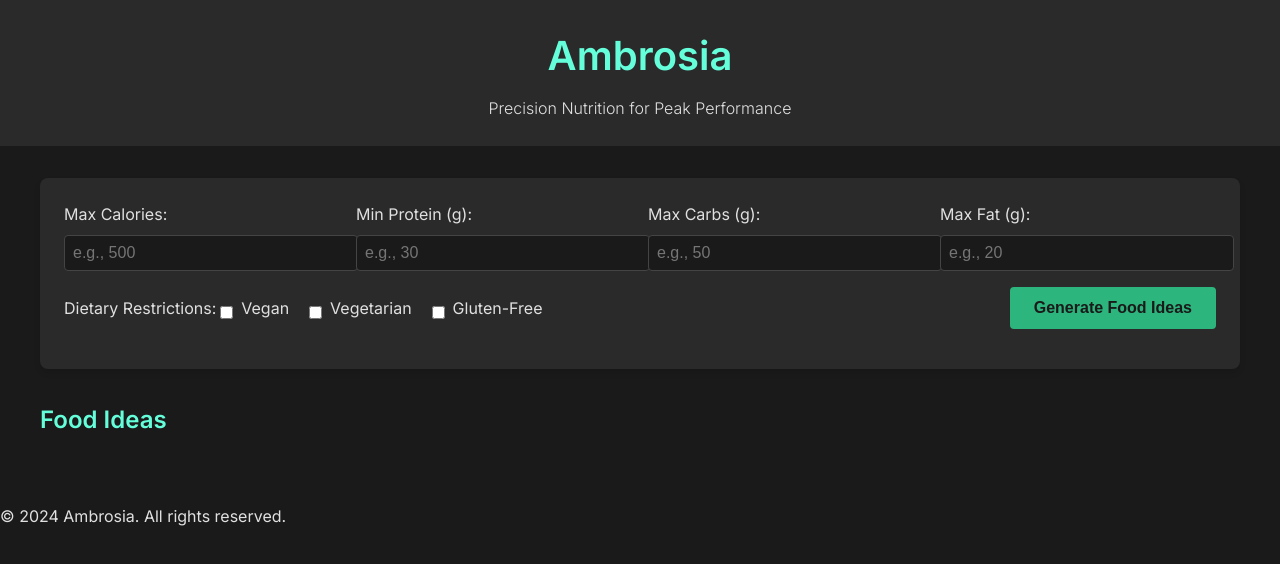
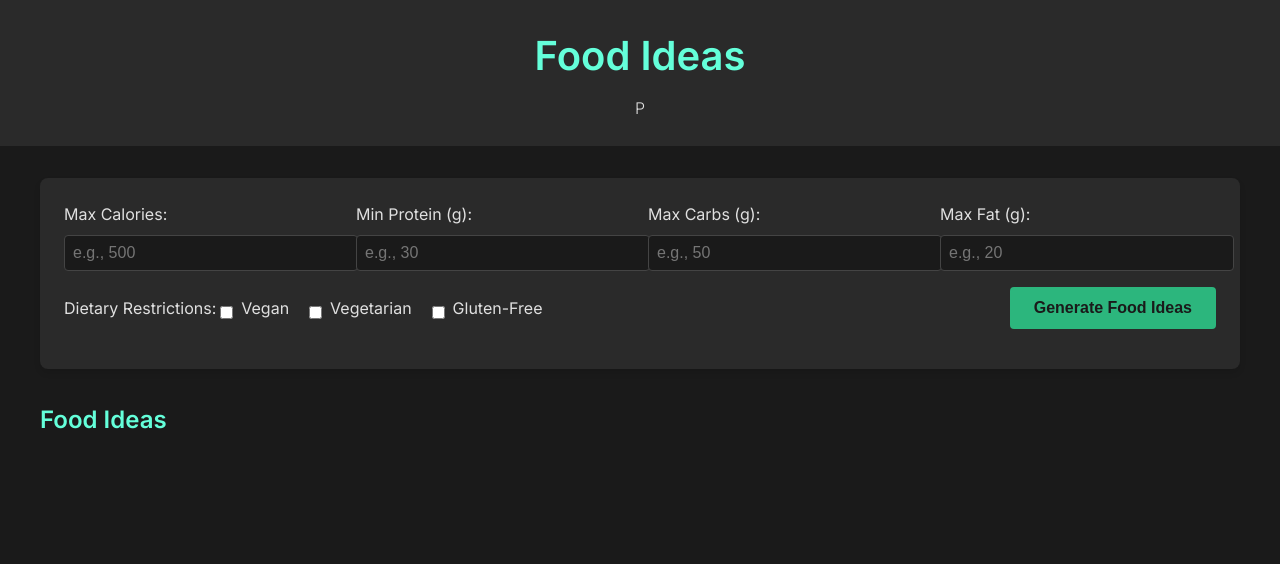
Before and after one commit to desai2424/foodapp, a plain HTML site: page index.html in a window 1280 px wide. Drawn offline with Linux system fonts and the light colour scheme.

Commit message:
Update index.html

```diff
--- a/index.html
+++ b/index.html
@@ -3,14 +3,14 @@
 <head>
     <meta charset="UTF-8">
     <meta name="viewport" content="width=device-width, initial-scale=1.0">
-    <title>Ambrosia - Precision Nutrition</title>
+    <title>Food ideas</title>
     <link href="https://fonts.googleapis.com/css2?family=Inter:wght@300;400;600&display=swap" rel="stylesheet">
     <link rel="stylesheet" href="styles.css">
 </head>
 <body>
     <header>
-        <h1>Ambrosia</h1>
-        <p>Precision Nutrition for Peak Performance</p>
+        <h1>Food Ideas</h1>
+        <p>P</p>
     </header>
     <main>
         <section id="input-section">
@@ -55,8 +55,7 @@
             <button id="regenerate" style="display: none;">Load More Ideas</button>
         </section>
     </main>
-    <footer>
-        <p>&copy; 2024 Ambrosia. All rights reserved.</p>
+
     </footer>
     <script src="script.js"></script>
 </body>
```
